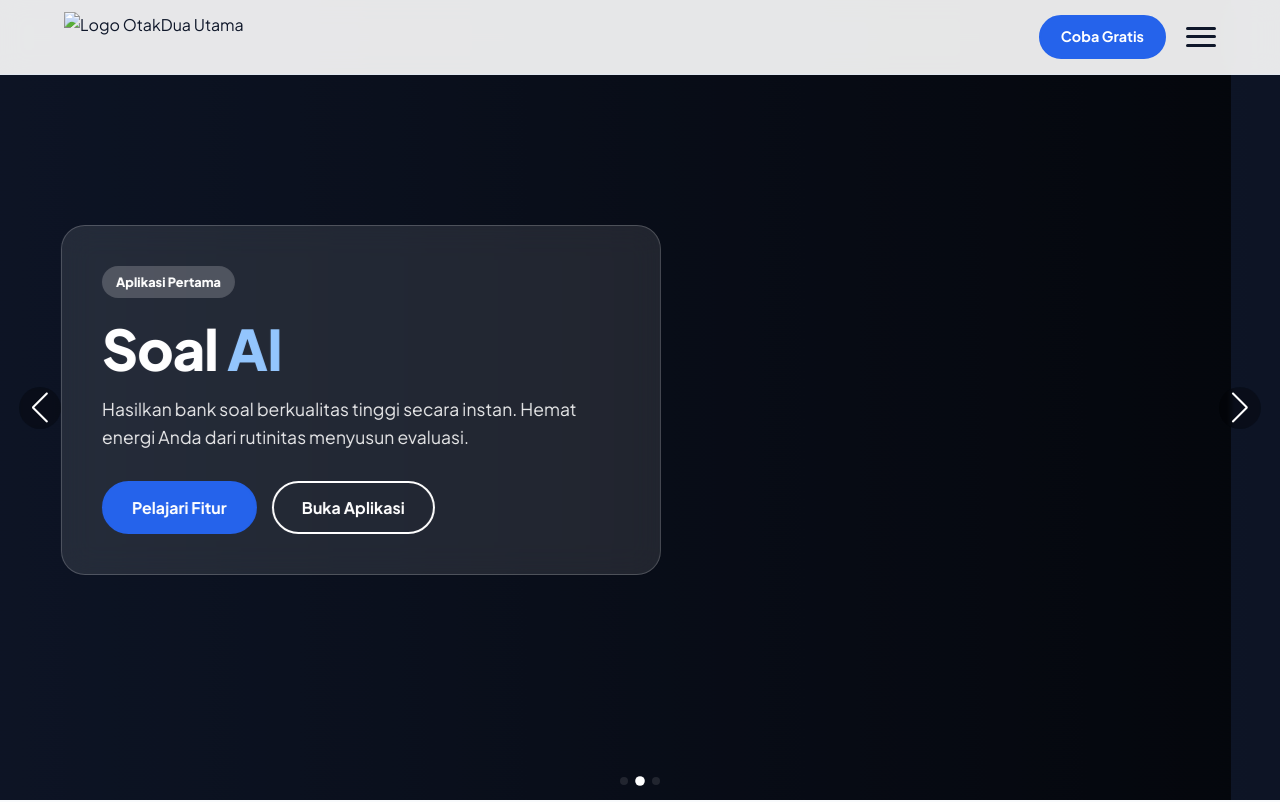
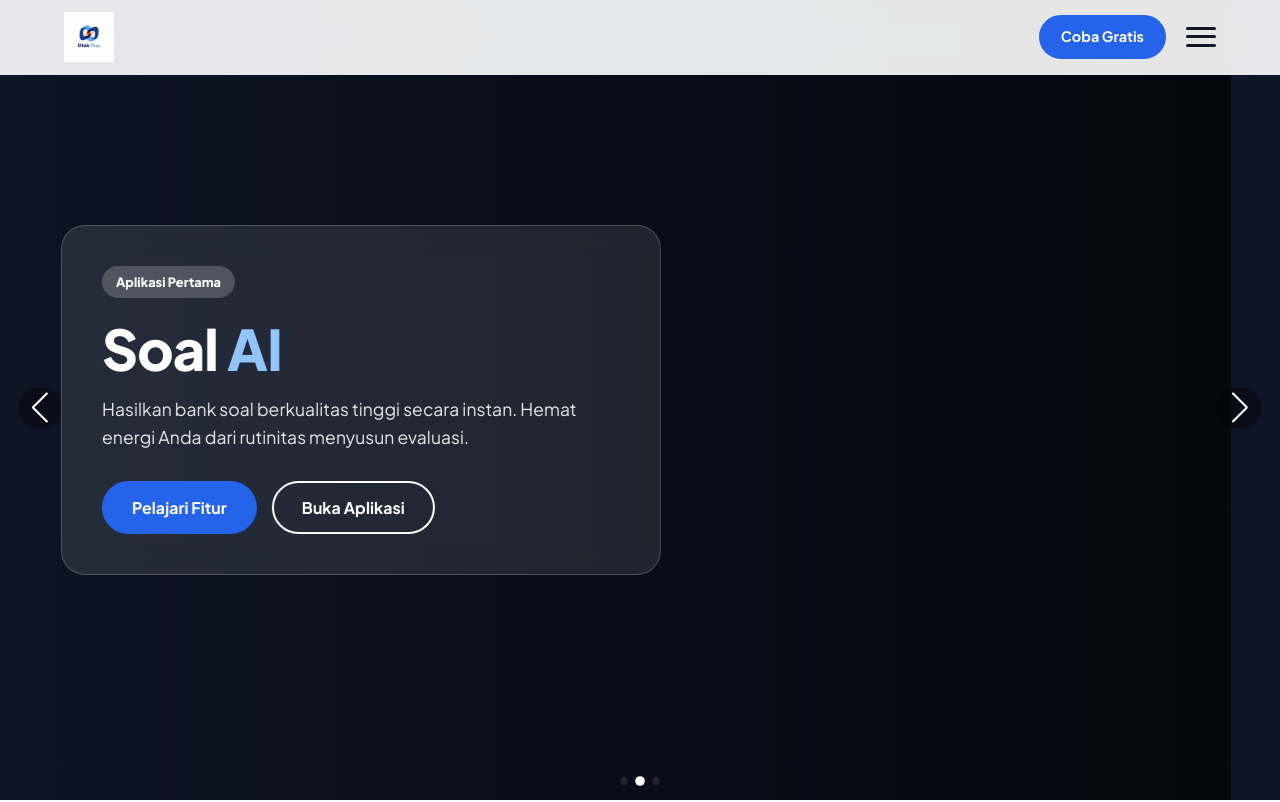
Before and after one commit to HafizyCorporate/Otak-dua, a plain HTML site: page index.html in a window 1280 px wide. Shown: the top 802 px of the page. Drawn offline with nearby package versions, Linux system fonts and the light colour scheme.

Commit message:
Update index.html

```diff
--- a/index.html
+++ b/index.html
@@ -12,8 +12,9 @@
 
     <nav class="navbar glass-nav">
         <div class="logo">
-    <img src="logo-otakdua.png" alt="Logo OtakDua Utama">
+    <img src="assets/logo-otakdua.png" alt="Logo OtakDua Utama">
 </div>
+
 
 
         <div class="nav-right">
```
